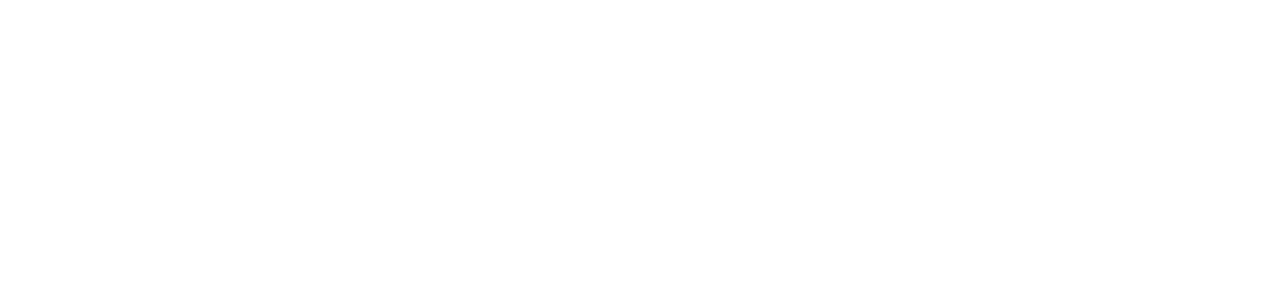
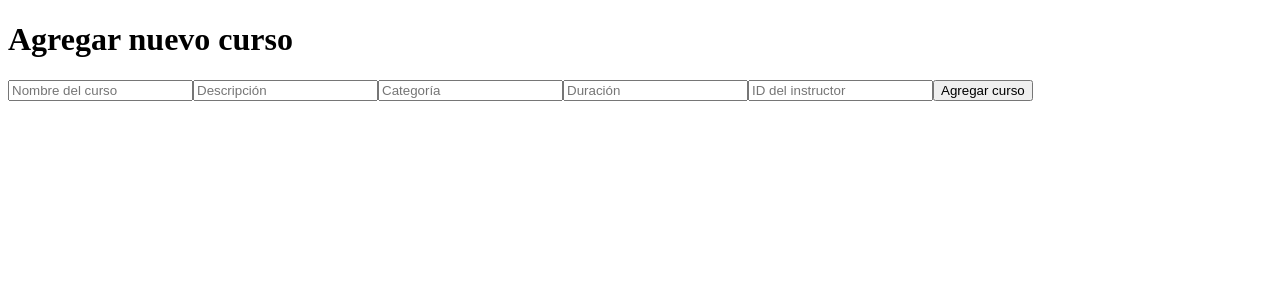
Before and after one commit to delfisalinas/Proyecto-Arq-Soft, a React (Create React App) app in the folder frontend/: page /add-course in a window 1280 px wide. Before the commit this address had no page. Shown: the top 300 px of the page. Built offline with nearby package versions, Linux system fonts and the light colour scheme.

Commit message:
Se realizaron cambios

```diff
--- a/frontend/src/App.js
+++ b/frontend/src/App.js
@@ -7,6 +7,8 @@ import CourseDetails from './components/courses/CourseDetails';
 import MyCourses from './components/courses/MyCourses';
 import SearchCourses from './components/courses/SearchCourses';
 import ManageCourses from './components/courses/ManageCourses';
+import AddCourse from './components/courses/AddCourse';
+import EditCourse from './components/courses/EditCourse';
 import { Navigate } from 'react-router-dom';
 
 
@@ -23,6 +25,8 @@ function App() {
         <Route path="/my-courses" element={<MyCourses />} />
         <Route path="/search" element={<SearchCourses />} />
         <Route path="/manage-courses" element={<ManageCourses />} />
+        <Route path="/add-course" element={<AddCourse />} />
+        <Route path="/edit-course/:id" element={<EditCourse />} />
     </Routes>
 </Router>
   );
--- /dev/null
+++ b/frontend/src/components/courses/AddCourse.js
@@ -0,0 +1,53 @@
+import React, { useState } from 'react';
+import axios from 'axios';
+
+function AddCourse() {
+    const [name, setName] = useState('');
+    const [description, setDescription] = useState('');
+    const [category, setCategory] = useState('');
+    const [duration, setDuration] = useState('');
+    const [instructorId, setInstructorId] = useState('');
+    const [error, setError] = useState('');
+
+    const handleSubmit = async (e) => {
+        e.preventDefault();  // Prevenir el comportamiento por defecto del formulario
+
+        if (!name || !description || !category || !duration || !instructorId) {
+            setError('Todos los campos son obligatorios');
+            return;
+        }
+
+        try {
+            const response = await axios.post('http://localhost:8080/courses', {
+                name,
+                description,
+                category,
+                duration,
+                instructor_id: instructorId  // Asegúrate de que este campo coincida con lo que espera tu backend
+            });
+            // Lógica post-creación
+            setError('');
+            alert('Curso agregado con éxito');
+            // Limpia los campos o redirige según sea necesario
+        } catch (error) {
+            setError('Error al agregar curso: ' + (error.response?.data?.message || error.message));
+        }
+    };
+
+    return (
+        <div>
+            <h1>Agregar nuevo curso</h1>
+            {error && <p style={{ color: 'red' }}>{error}</p>}
+            <form onSubmit={handleSubmit}>
+                <input type="text" value={name} onChange={e => setName(e.target.value)} placeholder="Nombre del curso" />
+                <input type="text" value={description} onChange={e => setDescription(e.target.value)} placeholder="Descripción" />
+                <input type="text" value={category} onChange={e => setCategory(e.target.value)} placeholder="Categoría" />
+                <input type="text" value={duration} onChange={e => setDuration(e.target.value)} placeholder="Duración" />
+                <input type="text" value={instructorId} onChange={e => setInstructorId(e.target.value)} placeholder="ID del instructor" />
+                <button type="submit">Agregar curso</button>
+            </form>
+        </div>
+    );
+}
+
+export default AddCourse;
--- /dev/null
+++ b/frontend/src/components/courses/EditCourse.js
@@ -0,0 +1,76 @@
+import React, { useState, useEffect } from 'react';
+import axios from 'axios';
+import { useParams, useNavigate } from 'react-router-dom';
+
+function EditCourse() {
+    const { courseId } = useParams();
+    const navigate = useNavigate();
+    const [courseData, setCourseData] = useState({
+        name: '',
+        description: '',
+        category: '',
+        duration: '',
+        instructor_id: ''
+    });
+    const [error, setError] = useState('');
+
+    useEffect(() => {
+        const fetchCourseData = async () => {
+            try {
+                const response = await axios.get(`http://localhost:8080/courses/${courseId}`);
+                setCourseData({
+                    name: response.data.name,
+                    description: response.data.description,
+                    category: response.data.category,
+                    duration: response.data.duration,
+                    instructor_id: response.data.instructor_id.toString()  // Convertir a string si es necesario
+                });
+            } catch (err) {
+                setError('Error fetching course details: ' + err.message);
+            }
+        };
+        fetchCourseData();
+    }, [courseId]);
+
+    const handleChange = (e) => {
+        setCourseData({ ...courseData, [e.target.name]: e.target.value });
+    };
+
+    const handleSubmit = async (e) => {
+        e.preventDefault();
+        try {
+            await axios.put(`http://localhost:8080/courses/${courseId}`, courseData);
+            alert('Curso actualizado con éxito');
+            navigate('/manage-courses'); // Redirigir a la gestión de cursos
+        } catch (error) {
+            setError(`Error updating course: ${error.response?.data?.message || error.message}`);
+        }
+    };
+
+    return (
+        <div>
+            <h1>Editar Curso</h1>
+            {error && <p>{error}</p>}
+            <form onSubmit={handleSubmit}>
+                <label>Nombre del curso</label>
+                <input name="name" value={courseData.name} onChange={handleChange} />
+
+                <label>Descripción</label>
+                <input name="description" value={courseData.description} onChange={handleChange} />
+
+                <label>Categoría</label>
+                <input name="category" value={courseData.category} onChange={handleChange} />
+
+                <label>Duración</label>
+                <input name="duration" value={courseData.duration} onChange={handleChange} />
+
+                <label>ID del Instructor</label>
+                <input name="instructor_id" value={courseData.instructor_id} onChange={handleChange} />
+
+                <button type="submit">Actualizar Curso</button>
+            </form>
+        </div>
+    );
+}
+
+export default EditCourse;
--- a/frontend/src/components/courses/ManageCourses.js
+++ b/frontend/src/components/courses/ManageCourses.js
@@ -1,10 +1,12 @@
 import React, { useState, useEffect } from 'react';
 import axios from 'axios';
+import { useNavigate } from 'react-router-dom';
 
 function ManageCourses() {
     const [cursos, setCursos] = useState([]);
     const [loading, setLoading] = useState(true);
     const [error, setError] = useState('');
+    const navigate = useNavigate();
 
     useEffect(() => {
         fetchCursos();
@@ -29,46 +31,23 @@ function ManageCourses() {
             setError('Error deleting course');
         }
     };
-    const handleAddCourse = async (courseData) => {
-        try {
-            await axios.post('http://localhost:8080/courses', courseData);
-            fetchCursos();  // Refetch the courses after adding
-        } catch (error) {
-            setError('Error adding course');
-        }
-    };
-
-    const handleEditCourse = async (id, courseData) => {
-        try {
-            await axios.put(`http://localhost:8080/courses/${id}`, courseData);
-            fetchCursos();  // Refetch the courses after editing
-        } catch (error) {
-            setError('Error editing course');
-        }
-    };
 
     return (
         <div>
             <h1>Manage Courses</h1>
-            {loading ? <p>Loading...</p> : error ? <p>{error}</p> : (
+            {loading ? <p>Loading...</p> : error ? <p>{error}</p> : null}
+            <button onClick={() => navigate('/add-course')} style={{ margin: '10px', padding: '5px' }}>Add New Course</button>
             <ul>
                 {cursos.map(curso => (
                     <li key={curso.id}>
                         {curso.name}
-                            <button onClick={() => handleDelete(curso.id)}>Borrar</button>
-                            <button onClick={() => handleEditCourse(curso.id)}>Editar</button>
-
+                        <button onClick={() => handleDelete(curso.id)} style={{ margin: '5px', padding: '5px' }}>Delete</button>
+                        <button onClick={() => navigate(`/edit-course/${curso.id}`)} style={{ margin: '5px', padding: '5px' }}>Edit</button>
                     </li>
                 ))}
-                    <button onClick={() => handleAddCourse()}>Agregar</button>
             </ul>
-            )}
         </div>
     );
-
-
-
 }
 
-
 export default ManageCourses;
```
Lines whose indentation alone changed are shown as unchanged.
